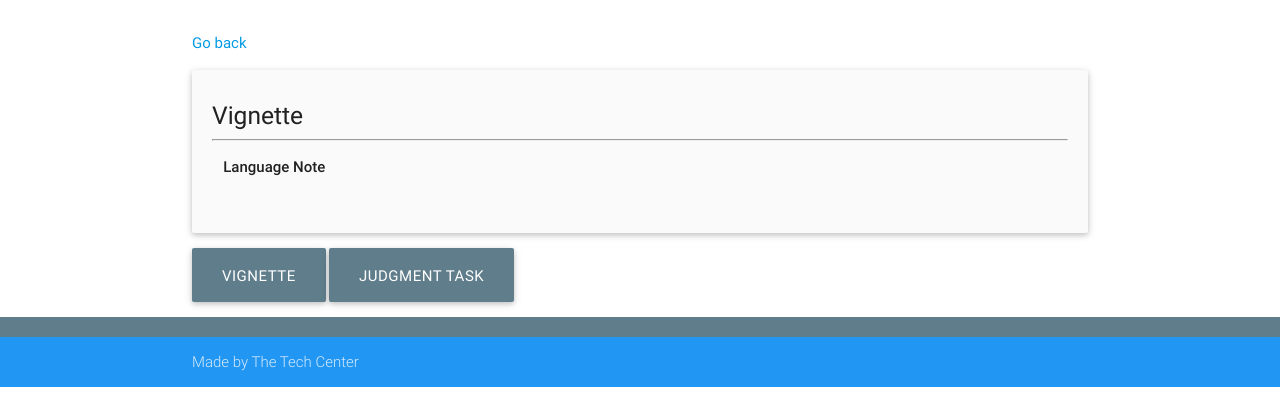
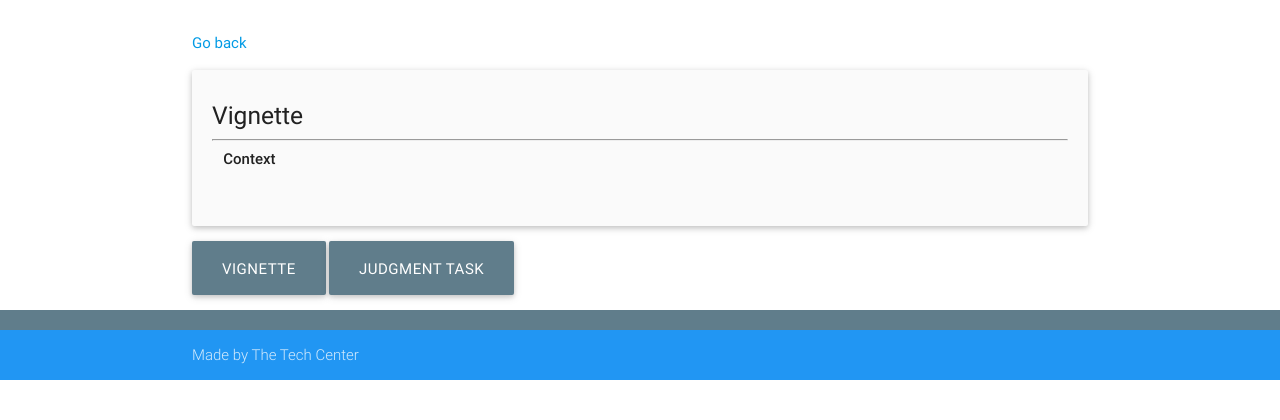
Before and after one commit to aitor-alvarez/culture, a Django app: template templates/culture_content/scenario.html in a window 1280 px wide. Shown: the part 64-484 px from the top of the page. Run offline with Django 3.2, Linux system fonts and the light colour scheme; the template is opened without the code that fills it, so the values that code supplies are empty.

Commit message:
changed scenario template

```diff
--- a/templates/culture_content/modules.html
+++ b/templates/culture_content/modules.html
@@ -8,11 +8,11 @@
     <p></p>
         <br>
      {% if  '/A/' in request.path   %}
-        <h4 class="header light-green-text">Arabic Modules </h4><strong><a href="{% url 'home' %}">Home</a></strong>
+        <h4 class="header light-green-text">Arabic Modules </h4><strong><a href="{% url 'home' %}">Languages</a></strong>
     {% elif '/C/' in request.path %}
-        <h4 class="header light-green-text">Chinese Modules</h4><strong><a href="{% url 'home' %}">Home</a></strong>
+        <h4 class="header light-green-text">Chinese Modules</h4><strong><a href="{% url 'home' %}">Languages</a></strong>
     {% elif '/R/' in request.path %}
-        <h4 class="header light-green-text">Russian Modules</h4><strong><a href="{% url 'home' %}">Home</a></strong>
+        <h4 class="header light-green-text">Russian Modules</h4><strong><a href="{% url 'home' %}">Languages</a></strong>
     {% endif %}
         <div class="col s12 m8 offset-m2 l6 offset-l3">
 
--- a/templates/culture_content/scenario.html
+++ b/templates/culture_content/scenario.html
@@ -13,14 +13,14 @@
                         <span class="black-text">{{ scenario.description }}</span>
                         <hr>
 
-                        {% if scenario.culture_note_after_feedback|yesno:"no" or scenario.culture_note_before_and_after_feedback|yesno:"yes"  %}
+                        {% if scenario.culture_note and not scenario.culture_note_after_feedback or scenario.culture_note_before_and_after_feedback|yesno:"yes"  %}
                          <div class="col s12">
                                     <strong>Culture Note</strong>
                                 <p>{{ scenario.culture_note|safe  }}</p>
                          </div>
 
                         {% endif %}
-                        {% if not scenario.language_note_after_feedback|yesno:"no"  or scenario.language_note_before_and_after_feedback|yesno:"yes"  %}
+                        {% if scenario.language_note and not scenario.language_note_after_feedback  or scenario.language_note_before_and_after_feedback|yesno:"yes"  %}
                          <div class="col s12">
                                     <strong>Language Note</strong>
                                 <p>{{ scenario.language_note|safe  }}</p>
@@ -28,10 +28,12 @@
 
                         {% endif %}
                         {% if not scenario.context_after_feedback|yesno:"no" or scenario.context_before_and_after_feedback|yesno:"yes" %}
-
+                            <div class="col s12">
+                             <strong>Context</strong>
                             <span class="black-text">
                                 <p>{{ scenario.initial_information|safe  }}</p>
                             </span>
+                            </div>
                         {% endif %}
                     </div>
                 </div>
@@ -81,9 +83,12 @@
                          </div>
                         {% endif %}
                         {% if scenario.context_after_feedback|yesno:"yes" or scenario.context_before_and_after_feedback|yesno:"yes"  %}
+                            <div class="col s12">
+                             <strong>Context</strong>
                             <span class="black-text">
                                 <p>{{ scenario.initial_information|safe  }}</p>
                             </span>
+                            </div>
                         {% endif %}
 
                             {% for top in topic %}
```
